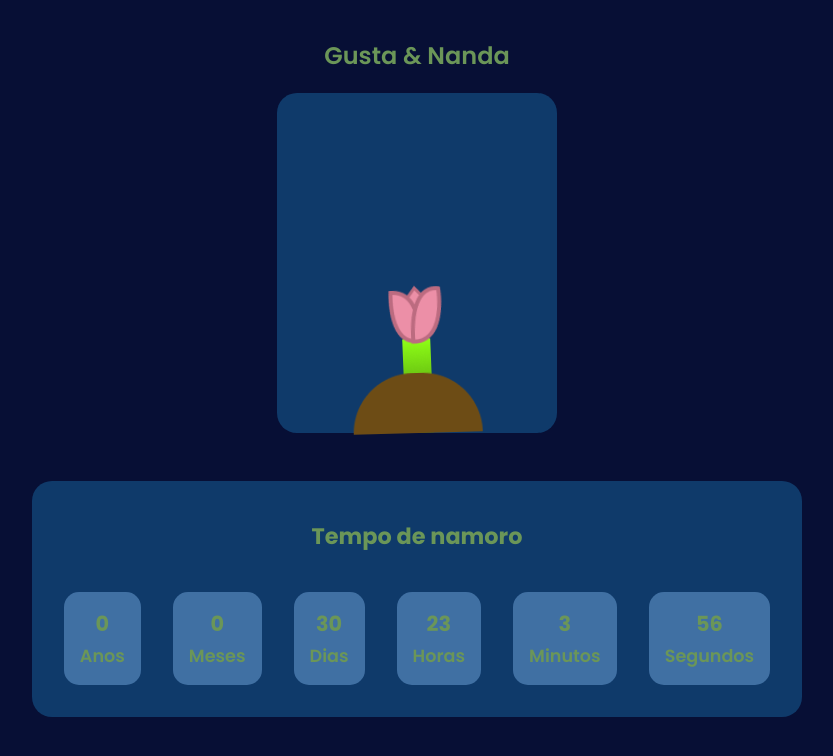
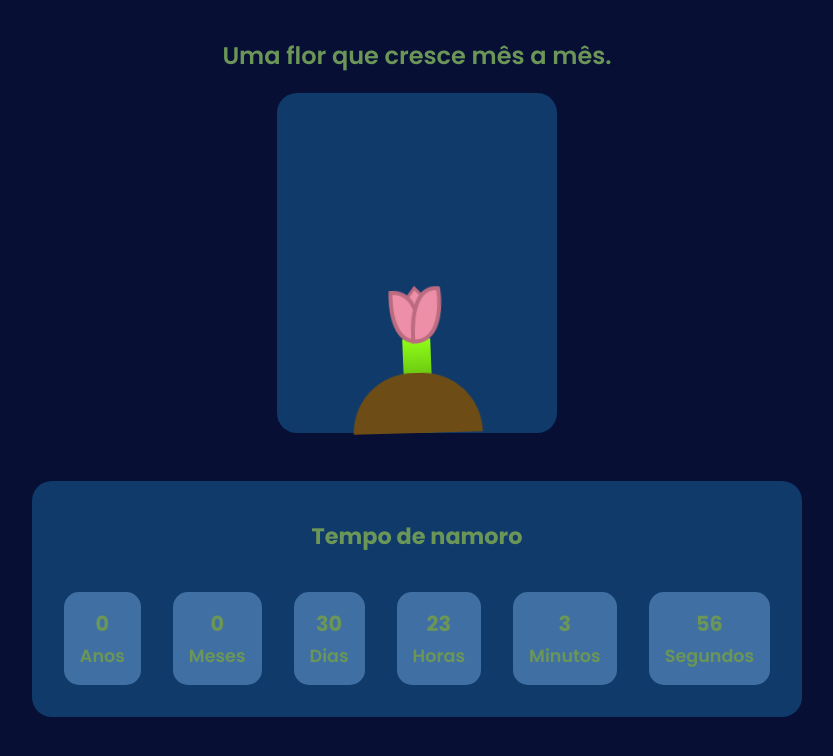
Before and after one commit to gustavorods/2025_dating_flower, a plain HTML site: page index.html in a window 1280 px wide. Shown: the whole page, without its empty margins (223-1056 px from the left). Drawn offline with Linux system fonts and the light colour scheme.

Commit message:
refeactor: troca do titulo

```diff
--- a/index.html
+++ b/index.html
@@ -10,7 +10,7 @@
 </head>
 <body>
     <div class="header">
-        <h2>Gusta & Nanda</h2>
+        <h2>Uma flor que cresce mês a mês.</h2>
     </div>
 
     <div class="flower_container">
--- a/style.css
+++ b/style.css
@@ -27,6 +27,7 @@ body {
 
 .header h2 {
     font-weight: 600;
+    text-align: center;
 }
 
 .flower_container {
```
